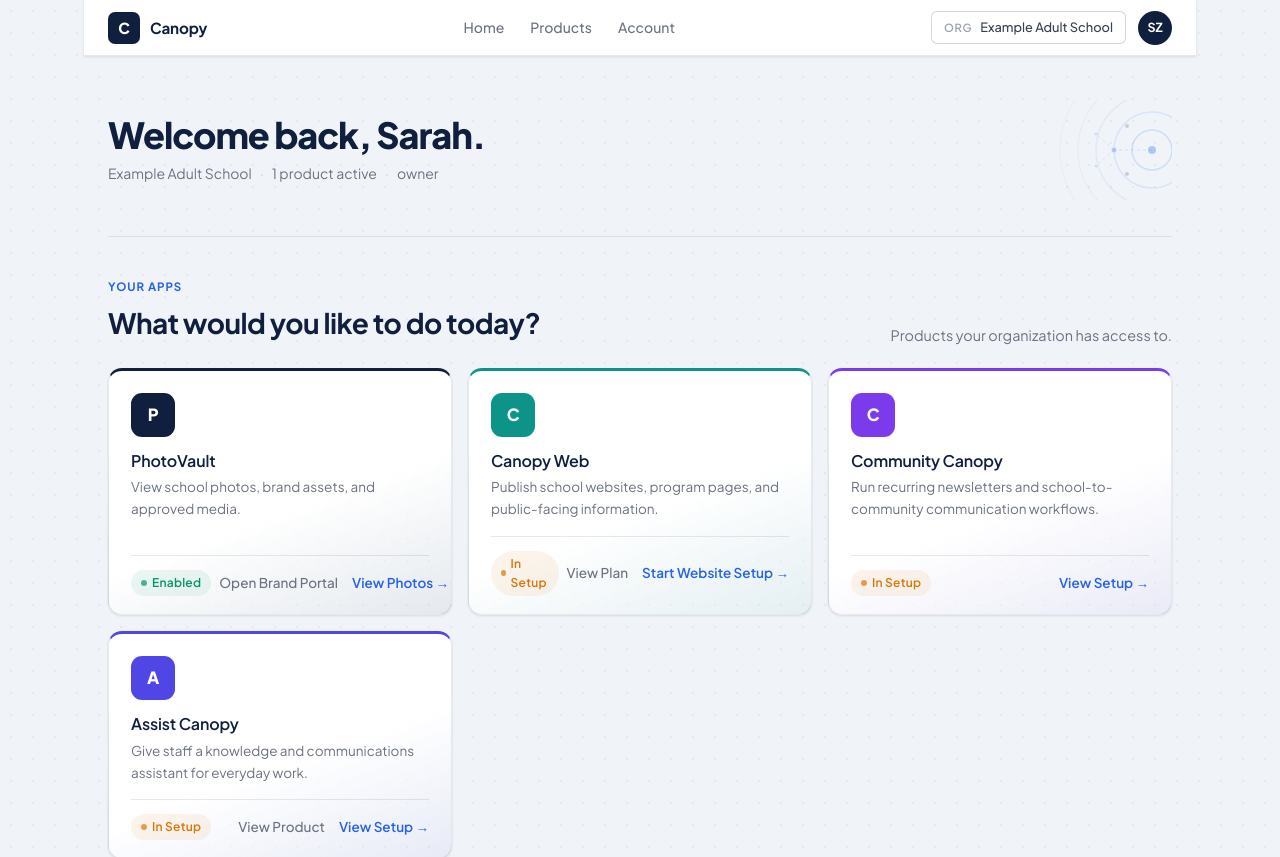
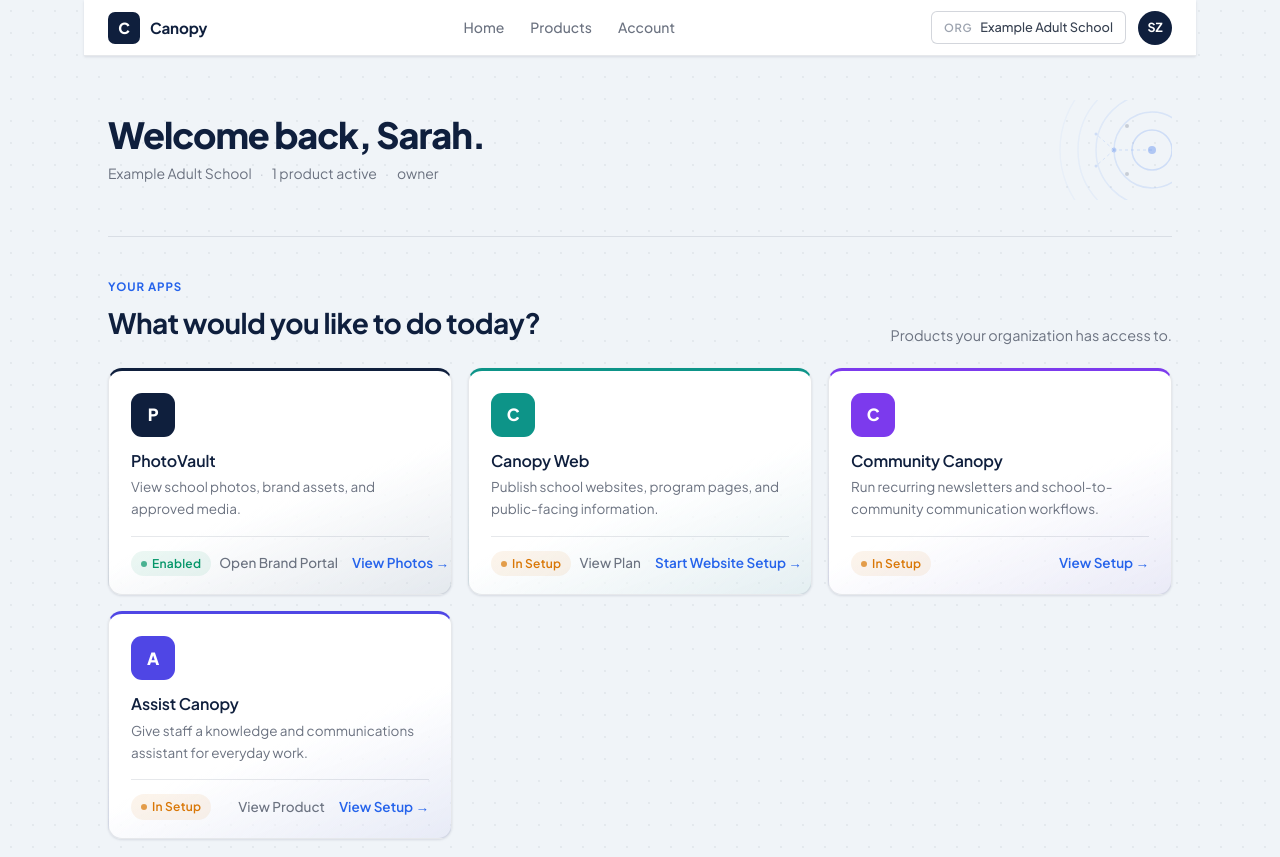
Before and after one commit to globalcloudr/canopy-platform, a Next.js app in the folder apps/portal/: page /app in a window 1280 px wide. Shown: the top 857 px of the page. Built offline with nearby package versions, Linux system fonts and the light colour scheme.

Commit message:
Fix pill wrapping in product card footer

```diff
--- a/apps/portal/src/app/globals.css
+++ b/apps/portal/src/app/globals.css
@@ -252,6 +252,8 @@ h3 {
   font-size: 0.75rem;
   font-weight: 600;
   letter-spacing: 0.02em;
+  white-space: nowrap;
+  flex-shrink: 0;
 }
 
 .pill::before {
@@ -523,6 +525,8 @@ h3 {
   padding-top: 14px;
   border-top: 1px solid var(--border);
   margin-top: 16px;
+  flex-wrap: nowrap;
+  min-width: 0;
 }
 
 /* ─── Services list ──────────────────────────────────────── */
```
